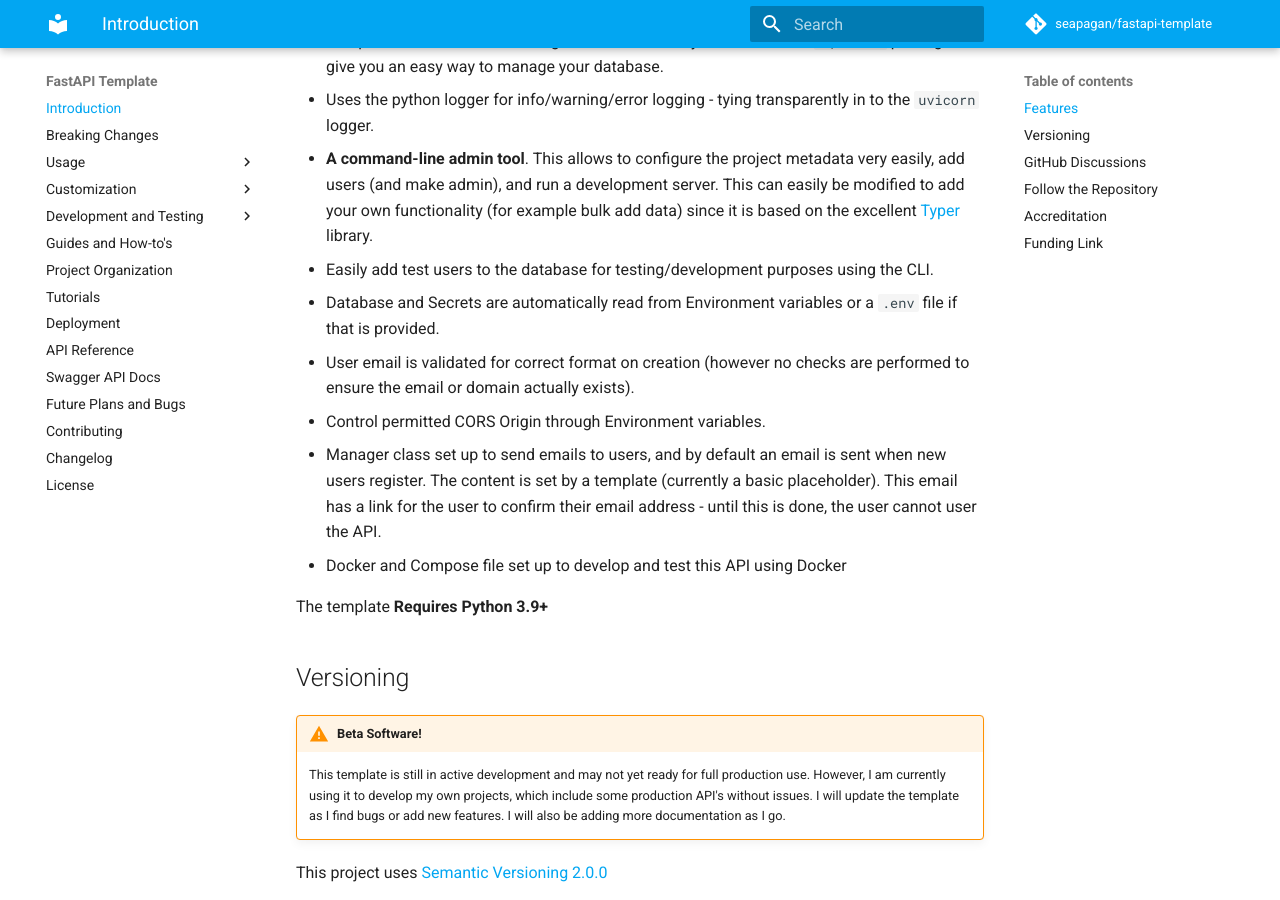
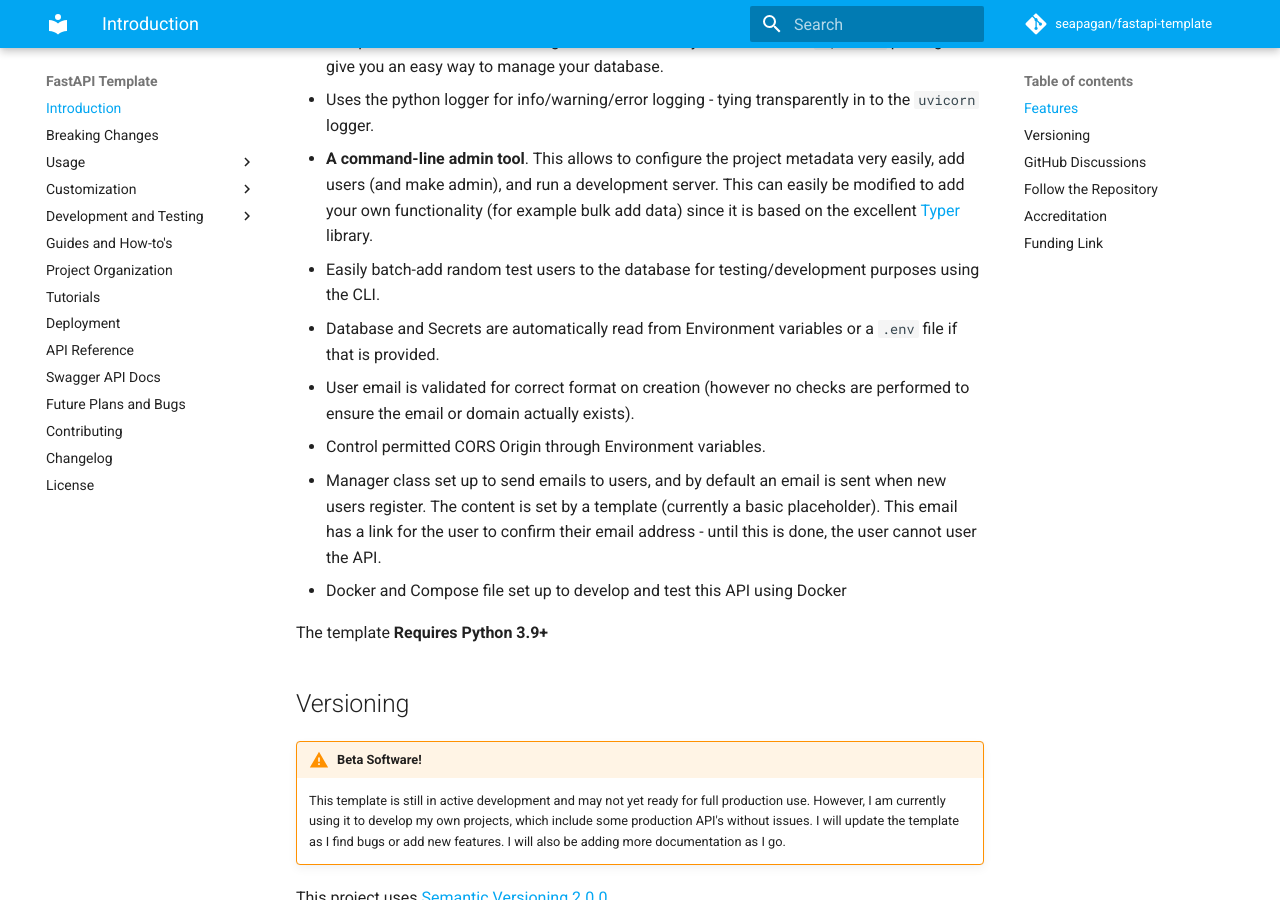
Before and after one commit to seapagan/fastapi-template, an MkDocs documentation site: the page built from docs/index.md, in a window 1280 px wide and 900 px high, scrolled down 1342 px. Built offline with MkDocs 1.6.1 and Material for MkDocs 9.7.7, drawn with Linux system fonts in a browser that asks for light colours; emoji names are drawn with the system emoji font; comment, search, counter and statistics services are not loaded.

```diff
--- a/docs/index.md
+++ b/docs/index.md
@@ -63,8 +63,8 @@ following advantages to starting your own from scratch :
   can easily be modified to add your own functionality (for example bulk add
   data) since it is based on the excellent
   [Typer](https://typer.tiangolo.com/){:target="_blank"} library.
-- Easily add test users to the database for testing/development purposes using
-  the CLI.
+- Easily batch-add random test users to the database for testing/development
+  purposes using the CLI.
 - Database and Secrets are automatically read from Environment variables or a
   `.env` file if that is provided.
 - User email is validated for correct format on creation (however no checks are
```
Also changed, not shown: CHANGELOG.md (+1 -0 lines), README.md (+2 -2 lines).
